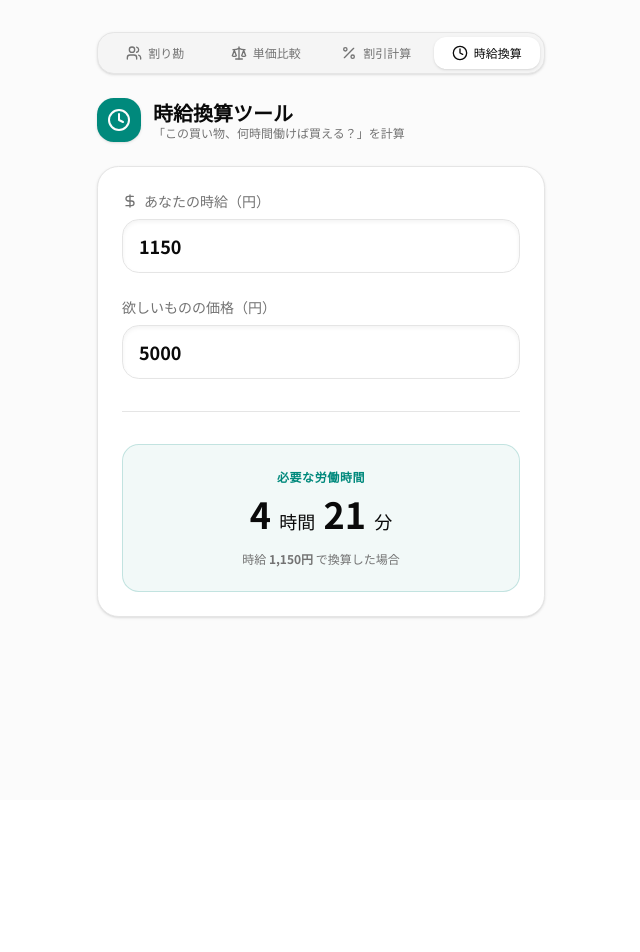
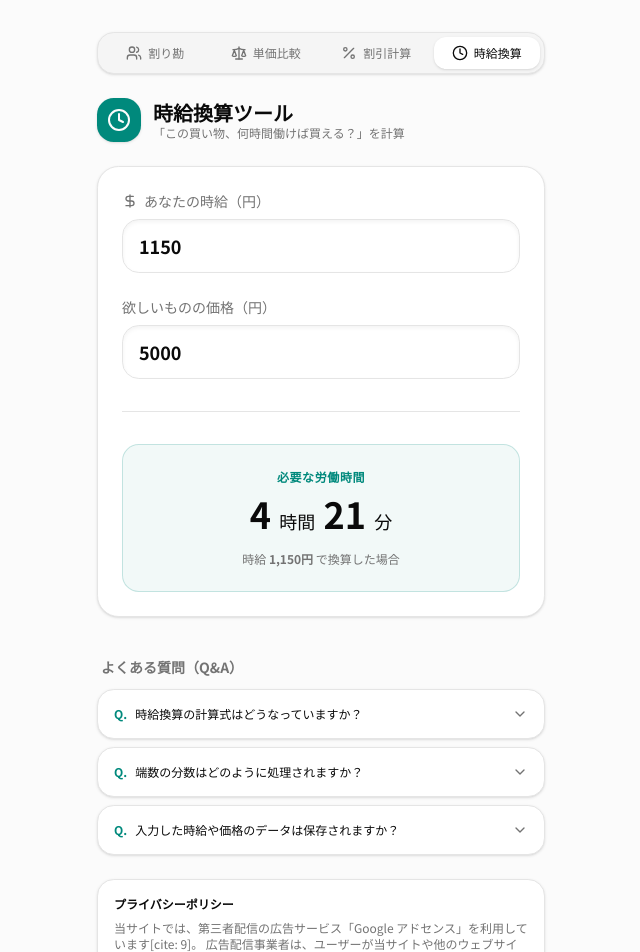
Before and after one commit to idea72-lab/my-tools, a Next.js app: page /jikyuhanzan in a window 1280 px wide. Shown: the top 952 px of the page, without its empty margins (319-959 px from the left). Before the commit the page ends 800 px from the top, so only its background shows below. Built offline with nearby package versions, Linux system fonts and the light colour scheme.

Commit message:
時給換算ページにQ&Aとプライバシーポリシーを追加

```diff
--- a/app/jikyuhanzan/page.tsx
+++ b/app/jikyuhanzan/page.tsx
@@ -1,12 +1,12 @@
 "use client";
 
 import { useState } from "react";
-import { Clock, DollarSign, ArrowRight, Calculator, Percent, Scale, Users } from "lucide-react";
+import { Clock, DollarSign, Users, Scale, Percent, ChevronDown } from "lucide-react";
 import Link from "next/link";
 
 export default function JikyuHanzanPage() {
-  const [hourlyWage, setHourlyWage] = useState<string>("1150"); // デフォルトの時給（例: 1150円）
-  const [itemPrice, setItemPrice] = useState<string>("5000"); // 商品の価格（例: 5000円）
+  const [hourlyWage, setHourlyWage] = useState<string>("1150"); // デフォルトの時給
+  const [itemPrice, setItemPrice] = useState<string>("5000"); // 商品の価格
 
   const wageNum = parseFloat(hourlyWage) || 0;
   const priceNum = parseFloat(itemPrice) || 0;
@@ -16,9 +16,31 @@ export default function JikyuHanzanPage() {
   const hours = Math.floor(totalHours);
   const minutes = Math.round((totalHours - hours) * 60);
 
+  // Q&Aの開閉状態を管理するアコーディオン用のstate
+  const [openIndex, setOpenIndex] = useState<number | null>(null);
+
+  const toggleFAQ = (index: number) => {
+    setOpenIndex(openIndex === index ? null : index);
+  };
+
+  const faqs = [
+    {
+      q: "時給換算の計算式はどうなっていますか？",
+      a: "「欲しいものの価格 ÷ あなたの時給」で必要な労働時間の総小数を算出し、それを時間と分に換算しています。",
+    },
+    {
+      q: "端数の分数はどのように処理されますか？",
+      a: "計算された分数は、四捨五入して最も近い分単位で分かりやすく表示されます。",
+    },
+    {
+      q: "入力した時給や価格のデータは保存されますか？",
+      a: "データはすべてお使いのブラウザ内（メモリ上）だけで処理されており、外部のサーバー等に保存されることはありません。",
+    },
+  ];
+
   return (
-    <div className="min-h-dvh bg-muted/40 p-4 md:p-8">
-      <div className="mx-auto max-w-md flex flex-col gap-6">
+    <div className="min-h-dvh bg-muted/40 p-4 md:p-8 flex flex-col justify-between">
+      <div className="mx-auto max-w-md flex flex-col gap-6 w-full">
 
         {/* ツール切替タブナビゲーション */}
         <div className="flex bg-muted p-1 rounded-xl gap-1 border shadow-sm">
@@ -104,6 +126,41 @@ export default function JikyuHanzanPage() {
           </div>
 
         </main>
+
+        {/* よくある質問（Q&A）セクション */}
+        <section className="flex flex-col gap-3 mt-4">
+          <h2 className="text-sm font-bold text-muted-foreground px-1">よくある質問（Q&A）</h2>
+          <div className="flex flex-col gap-2">
+            {faqs.map((faq, index) => (
+              <div key={index} className="bg-card border rounded-xl overflow-hidden shadow-sm">
+                <button
+                  onClick={() => toggleFAQ(index)}
+                  className="w-full flex items-center justify-between p-4 text-left text-xs font-medium text-foreground hover:bg-muted/50 transition-colors"
+                >
+                  <span className="flex items-center gap-2">
+                    <span className="text-primary font-bold">Q.</span> {faq.q}
+                  </span>
+                  <ChevronDown className={`size-4 text-muted-foreground transition-transform ${openIndex === index ? "rotate-180" : ""}`} />
+                </button>
+                {openIndex === index && (
+                  <div className="px-4 pb-4 text-xs text-muted-foreground leading-relaxed border-t pt-2 bg-muted/20">
+                    {faq.a}
+                  </div>
+                )}
+              </div>
+            ))}
+          </div>
+        </section>
+
+        {/* プライバシーポリシーセクション */}
+        <section className="bg-card border rounded-xl p-4 text-xs text-muted-foreground flex flex-col gap-2 shadow-sm mb-6">
+          <h2 className="font-bold text-foreground">プライバシーポリシー</h2>
+          <p>
+            当サイトでは、第三者配信の広告サービス「Google アドセンス」を利用しています[cite: 9]。
+            広告配信事業者は、ユーザーが当サイトや他のウェブサイトに過去にアクセスした際の情報に基づいてパーソナライズ広告を配信するため、Cookieを使用することがあります[cite: 9]。
+          </p>
+        </section>
+
       </div>
     </div>
   );
```
